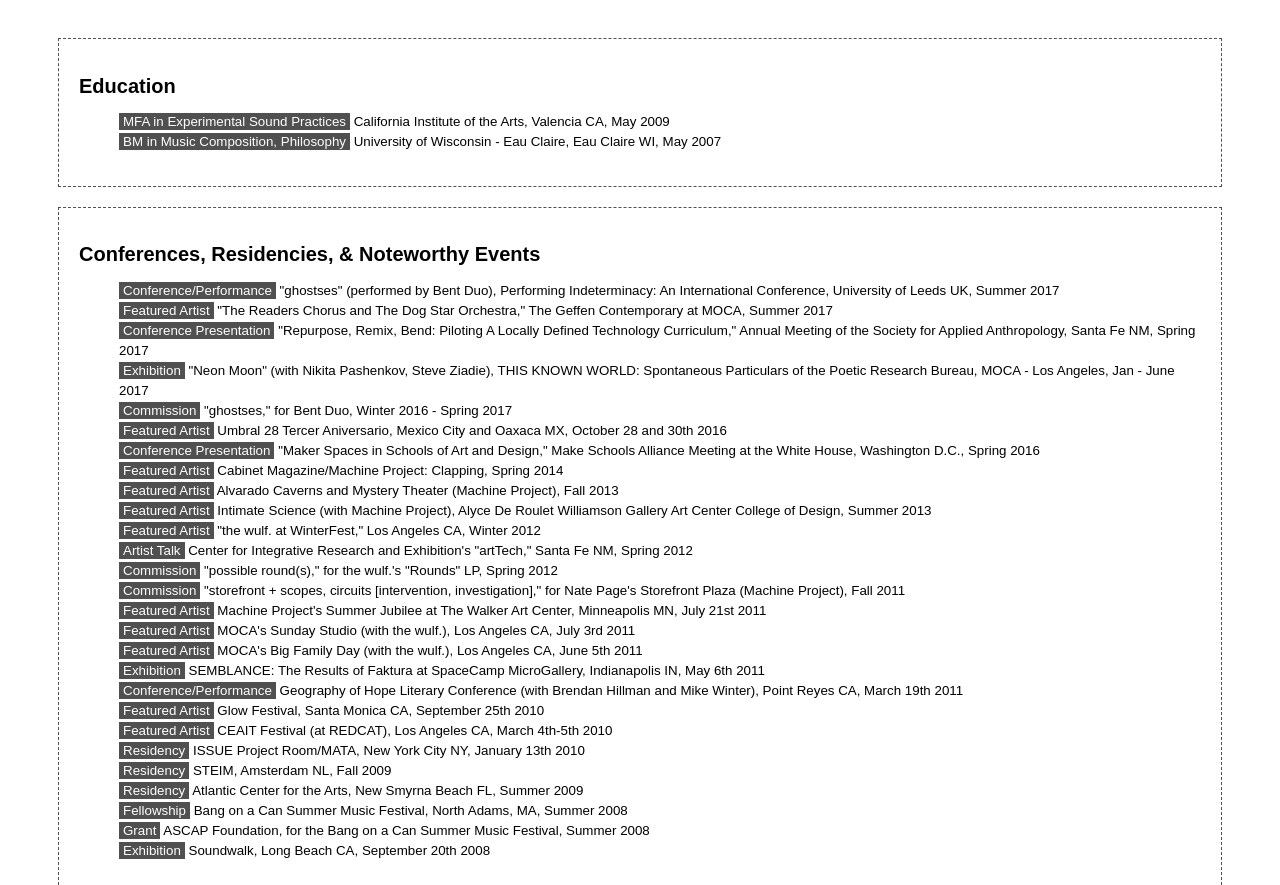
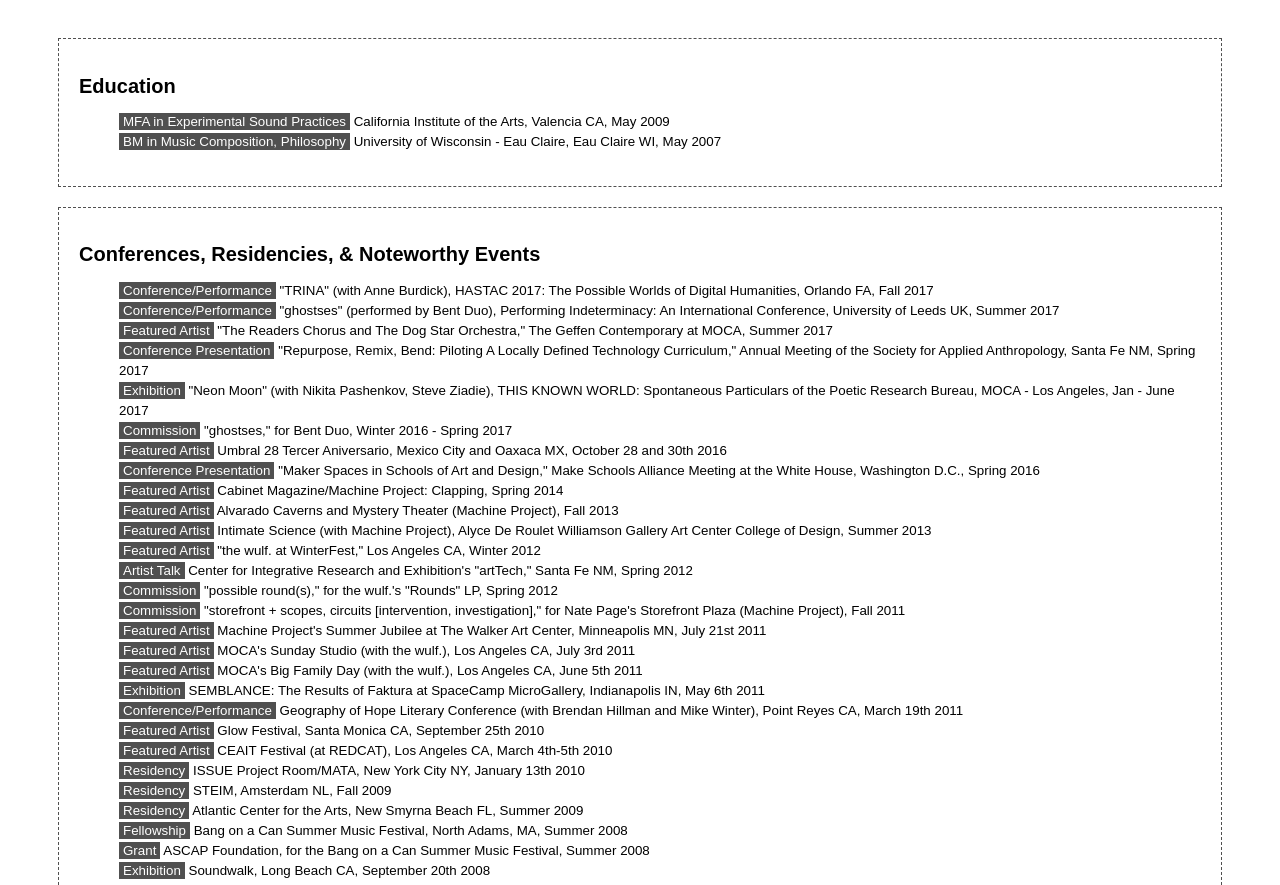
Before and after one commit to caseyanderson/cv_caseyanderson, a website: page html/index.html in a window 1280 px wide. Shown: the top 885 px of the page. Drawn offline with Linux system fonts and the light colour scheme.

Commit message:
added hastac info

```diff
--- a/html/index.html
+++ b/html/index.html
@@ -13,6 +13,7 @@
 <div>
 <h2>Conferences, Residencies, & Noteworthy Events</h2>
 <ul class="nobullets">
+    <li><span class="boxed">Conference/Performance</span> "TRINA" (with Anne Burdick), HASTAC 2017: The Possible Worlds of Digital Humanities, Orlando FA, Fall 2017</li>
     <li><span class="boxed">Conference/Performance</span> "ghostses" (performed by Bent Duo), Performing Indeterminacy: An International Conference, University of Leeds UK, Summer 2017</li>
     <li><span class="boxed">Featured Artist</span> "The Readers Chorus and The Dog Star Orchestra," The Geffen Contemporary at MOCA, Summer 2017</li>
     <li><span class="boxed">Conference Presentation</span> "Repurpose, Remix, Bend: Piloting A Locally Defined Technology Curriculum," Annual Meeting of the Society for Applied Anthropology, Santa Fe NM, Spring 2017</li>
```
